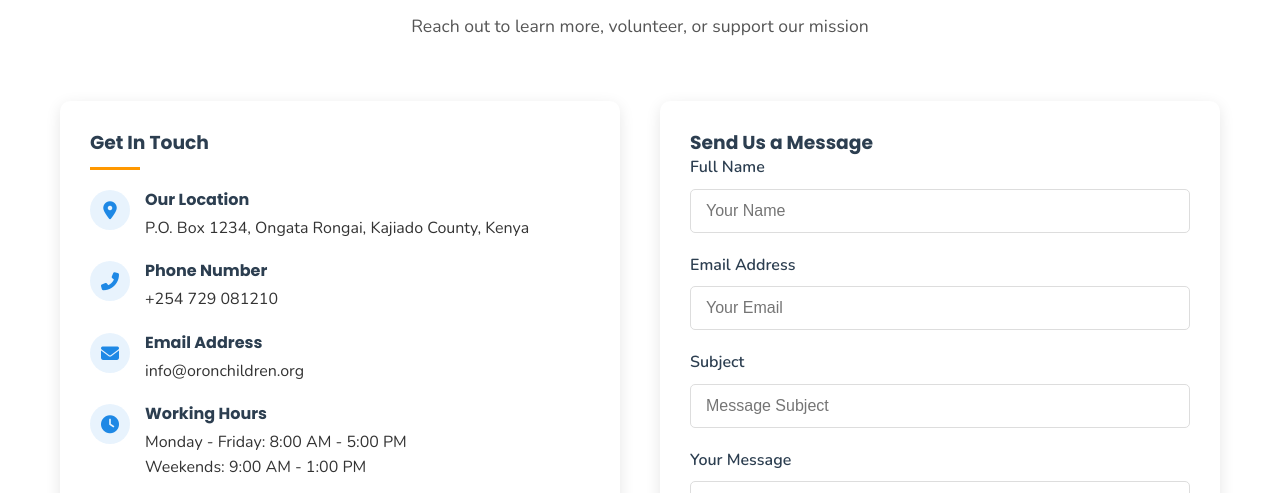
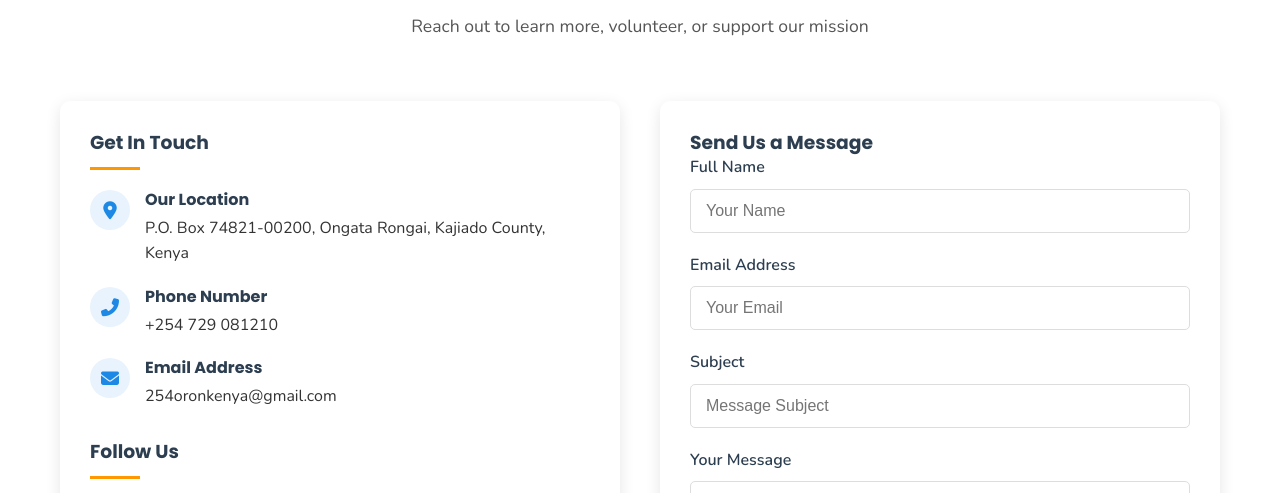
Before and after one commit to felixlastbornofficial/ORON, a plain HTML site: page index.html in a window 1280 px wide. Shown: the part 4236-4729 px from the top of the page. Drawn offline with nearby package versions, Linux system fonts and the light colour scheme.

Commit message:
Update index.html

```diff
--- a/index.html
+++ b/index.html
@@ -1000,7 +1000,7 @@
                             </div>
                             <div class="contact-text">
                                 <h4>Our Location</h4>
-                                <p>P.O. Box 1234, Ongata Rongai, Kajiado County, Kenya</p>
+                                <p>P.O. Box 74821-00200, Ongata Rongai, Kajiado County, Kenya</p>
                             </div>
                         </div>
 
@@ -1020,19 +1020,11 @@
                             </div>
                             <div class="contact-text">
                                 <h4>Email Address</h4>
-                                <p>info@oronchildren.org</p>
+                                <p>254oronkenya@gmail.com</p>
                             </div>
                         </div>
 
-                        <div class="contact-item">
-                            <div class="contact-icon">
-                                <i class="fas fa-clock"></i>
-                            </div>
-                            <div class="contact-text">
-                                <h4>Working Hours</h4>
-                                <p>Monday - Friday: 8:00 AM - 5:00 PM<br>Weekends: 9:00 AM - 1:00 PM</p>
-                            </div>
-                        </div>
+
                     </div>
 
                     <h3>Follow Us</h3>
```
